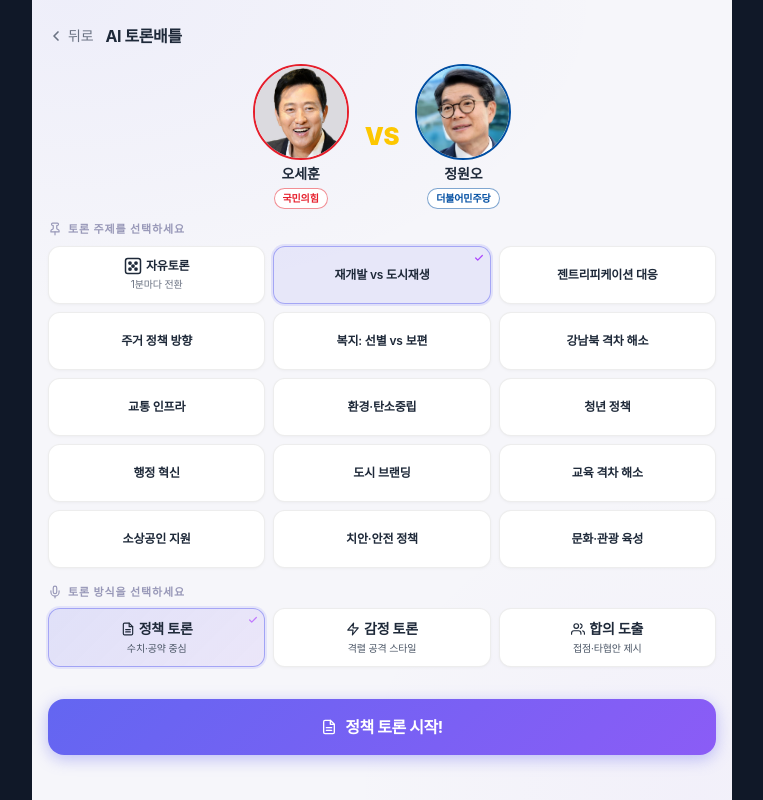
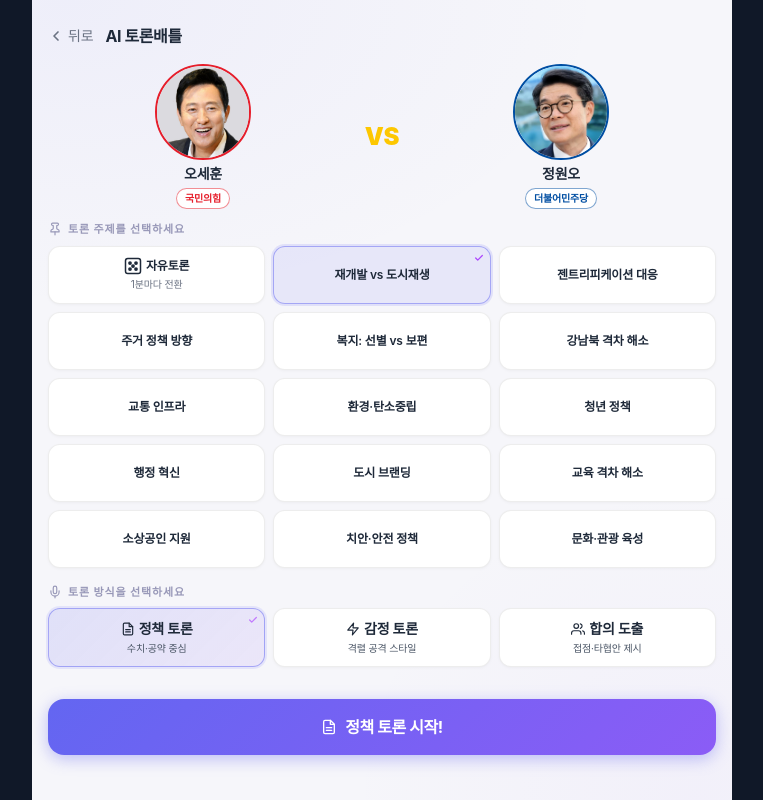
Before and after one commit to seojoonkim/polichat, a React (Vite) app: page /debate in a window 1280 px wide. Shown: the whole page, without its empty margins (258-1021 px from the left). Built offline with nearby package versions, Linux system fonts and the light colour scheme; a web font is replaced by a local one.

Commit message:
fix: 토론 후보 사진 좌우 여백 균등하게 (flex-1)

```diff
--- a/src/components/debate/DebateView.tsx
+++ b/src/components/debate/DebateView.tsx
@@ -446,8 +446,8 @@ export default function DebateView({ debateType = 'seoul' }: DebateViewProps) {
         </div>
 
         {/* 후보 미리보기 */}
-        <div className="flex items-center justify-center gap-4 px-4 mb-3">
-          <div className="flex flex-col items-center gap-1">
+        <div className="flex items-center px-4 mb-3">
+          <div className="flex-1 flex flex-col items-center gap-1">
             <img
               src={`/politicians/${config.speakerA}/profile.jpg`}
               alt={config.speakerAName}
@@ -457,8 +457,8 @@ export default function DebateView({ debateType = 'seoul' }: DebateViewProps) {
             <span className="text-gray-800 text-sm font-bold">{config.speakerAName.split(' ')[0]}</span>
             <span className="px-2 py-0.5 rounded-full text-[10px] font-bold" style={{ background: 'rgba(255,255,255,0.92)', color: config.speakerAColor, border: `1px solid ${config.speakerAColor}80` }}>{debateType === 'seoul' ? '국민의힘' : '더불어민주당'}</span>
           </div>
-          <div className="text-yellow-400 font-black text-2xl">VS</div>
-          <div className="flex flex-col items-center gap-1">
+          <div className="w-12 flex-shrink-0 text-center text-yellow-400 font-black text-2xl">VS</div>
+          <div className="flex-1 flex flex-col items-center gap-1">
             <img
               src={`/politicians/${config.speakerB}/profile.jpg`}
               alt={config.speakerBName}
```
